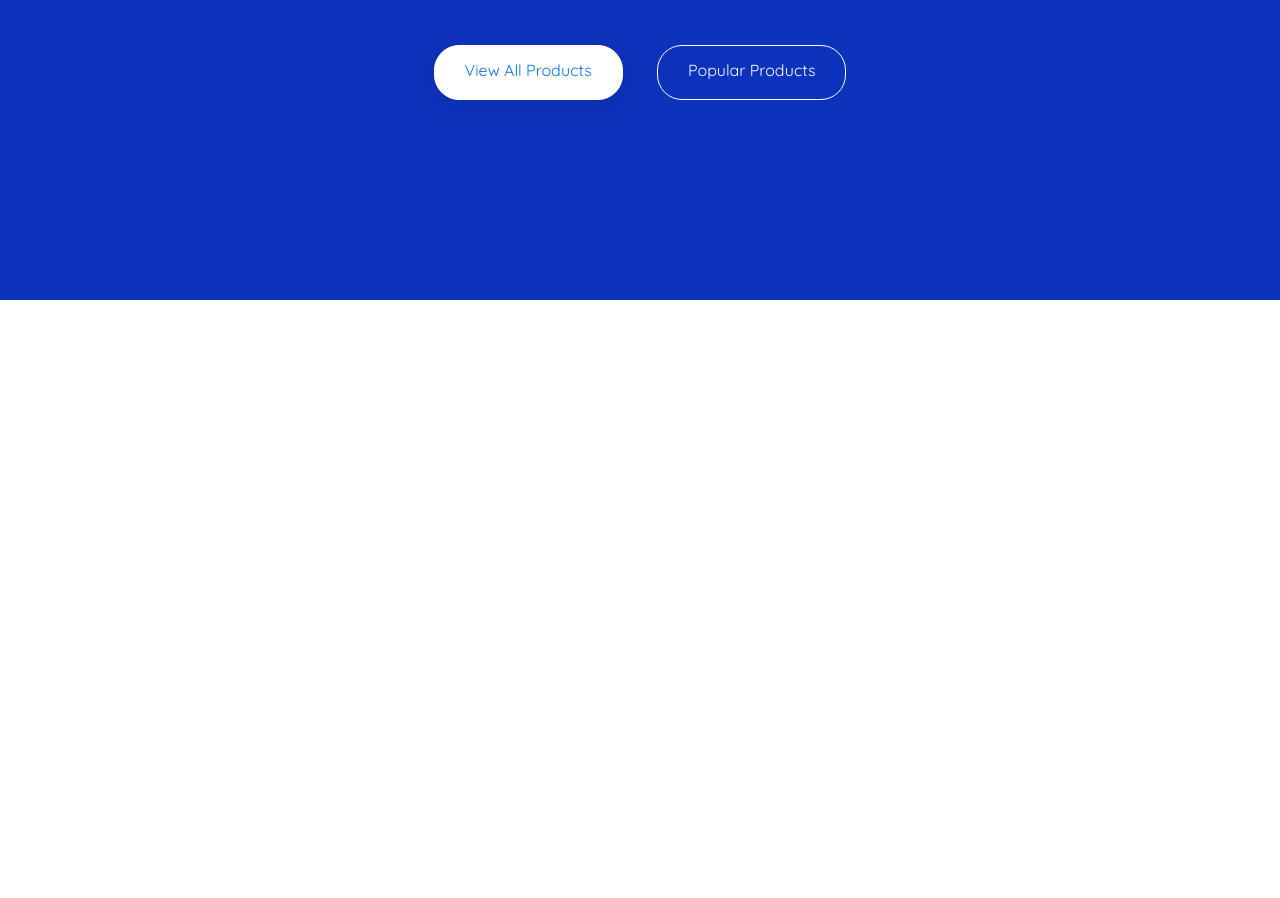
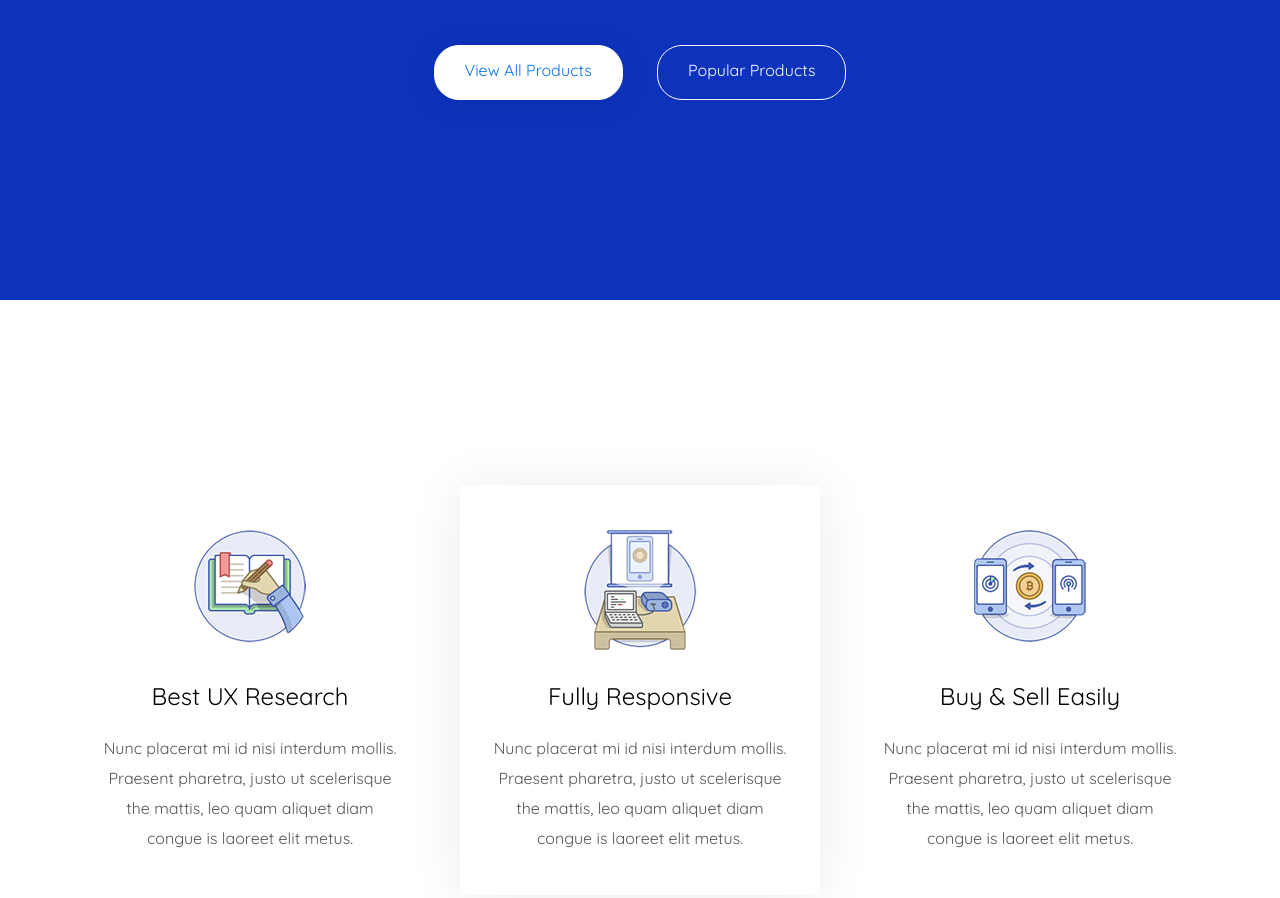
Before and after one commit to Esenko-Ilya/martplace, a website: page app/index.html in a window 1280 px wide. Shown: the part 558-1456 px from the top of the page. Before the commit the page ends 858 px from the top, so only its background shows below. Drawn offline with nearby package versions, Linux system fonts and the light colour scheme; files that its build step writes are made by us from their sources.

Commit message:
add advantages

```diff
--- a/app/index.html
+++ b/app/index.html
@@ -95,7 +95,7 @@
     <div class="container">
       <div class="digital__title">
         Create Your Own
-         <h1>Digital Product Marketplace</h1>
+        <h1>Digital Product Marketplace</h1>
       </div>
       <div class="digital__text">
         MartPlace is the most powerful, & customizable template for Easy Digital Downloads Products
@@ -109,6 +109,75 @@
   </section>
 
 
+  <!-- <section class="search">
+    <div class="container">
+      <div class="search__inner">
+        <div class="search__form">
+          <form action="">
+            <input type="text" placeholder="Search your products...">
+            <select name="" id="">
+              <option value="">All Categories</option>
+              <option value="">WordPress</option>
+              <option value="">Site Template</option>
+              <option value="">Plugins</option>
+              <option value="">PSD Template</option>
+              <option value="">Joomla</option>
+              <option value="">User Interface</option>
+              <option value="">Landing Page</option>
+              <option value="">Software</option>
+            </select>
+            <button type="submit">Search Now</button>
+          </form>
+        </div>
+      </div>
+    </div>
+  </section> -->
+
+  <div class="advantages">
+    <div class="container">
+      <div class="advantages__inner">
+        <div class="advantages__item">
+          <div class="advantages__item-img">
+            <img src="img/content/content-item1.png" alt="">
+          </div>
+          <div class="advantages__item-title">
+            Best UX Research
+          </div>
+          <div class="advantages__item-text">
+            Nunc placerat mi id nisi interdum mollis. Praesent pharetra, justo ut scelerisque
+            the mattis, leo quam aliquet diam
+            congue is laoreet elit metus.
+          </div>
+        </div>
+        <div class="advantages__item advantages__item-active">
+          <div class="advantages__item-img">
+            <img src="img/content/content-item2.png" alt="">
+          </div>
+          <div class="advantages__item-title ">
+            Fully Responsive
+          </div>
+          <div class="advantages__item-text">
+            Nunc placerat mi id nisi interdum mollis. Praesent pharetra, justo ut scelerisque
+            the mattis, leo quam aliquet diam
+            congue is laoreet elit metus.
+          </div>
+        </div>
+        <div class="advantages__item">
+          <div class="advantages__item-img">
+            <img src="img/content/content-item3.png" alt="">
+          </div>
+          <div class="advantages__item-title">
+            Buy & Sell Easily
+          </div>
+          <div class="advantages__item-text">
+            Nunc placerat mi id nisi interdum mollis. Praesent pharetra, justo ut scelerisque
+            the mattis, leo quam aliquet diam
+            congue is laoreet elit metus.
+          </div>
+        </div>
+      </div>
+    </div>
+  </div>
 
   <script src="https://ajax.googleapis.com/ajax/libs/jquery/3.4.1/jquery.min.js"></script>
   <script src="js/libs.min.js"></script>
--- a/app/scss/_global.scss
+++ b/app/scss/_global.scss
@@ -25,6 +25,7 @@ body{
     font-size: 16px;
     line-height: 30px;
     font-weight: 400;
+    color: $text;
 }
 
 .container{
--- a/app/scss/style.scss
+++ b/app/scss/style.scss
@@ -154,14 +154,98 @@
   margin: 0 15px;
   text-align: center;
   display: inline-block;
-  &-all{
+
+  &-all {
     background-color: #fff;
     color: $blue;
     box-shadow: 0px 4px 30px 0px rgba(0, 0, 0, 0.1);
   }
 }
 
+//digital end
 
-//
-//digital end
+//start search
+
+// .search {
+//   position: relative;
+// }
+
+// .search__inner {
+//   background-color: #fff;
+//   box-shadow: 0px 4px 20px 0px rgba(0, 0, 0, 0.08);
+//   border-radius: 6px;
+//   padding: 40px;
+//   height: 135px;
+//   display: flex;
+//   justify-content: center;
+//   position: absolute;
+//   top: 50%;
+//   transform: translateY(-50%);
+// }
+
+// .search__form {
+
+//   input {
+//     border: 1px solid #dcdcdc;
+//     height: 55px;
+//     margin: 0;
+//     width: 613px;
+//     border-radius: 3px;
+//     padding: 0 20px;
+//   }
+
+//   select {
+//     border: 1px solid #dcdcdc;
+//     height: 55px;
+//     margin: 0;
+//     border-radius: 3px;
+//     padding: 0 20px;
+//   }
+
+//   button {
+//     height: 55px;
+//     background-color: $blue;
+//     color: #fff;
+//     border: none;
+//     border-radius: 3px;
+//     padding: 10px 68px 10px;
+//     margin-left: 30px;
+//   }
+// }
+
+// Block advantages start
+.advantages {
+  padding: 185px 0 120px;
+}
+
+.advantages__inner {
+  display: flex;
+  justify-content: space-between;
+  text-align: center;
+}
+
+.advantages__item {
+  max-width: 360px;
+  padding: 45px 32px 42px;
+  min-height: 401px;
+  &-active {
+    box-shadow: 0px 2px 50px 0px rgba(0, 0, 0, 0.08)
+  }
+
+  &-img {
+    height: 120px;
+    margin-bottom: 31px;
+  }
+
+  &-title {
+    font-size: 24px;
+    color: #000000;
+    margin-bottom: 22px;
+  }
+
+  &-text {}
+}
+// Block advantages end
+
+
 @import "media";
```
Also changed, not shown: app/img/content/content-item1.png (added), app/img/content/content-item2.png (added), app/img/content/content-item3.png (added).
